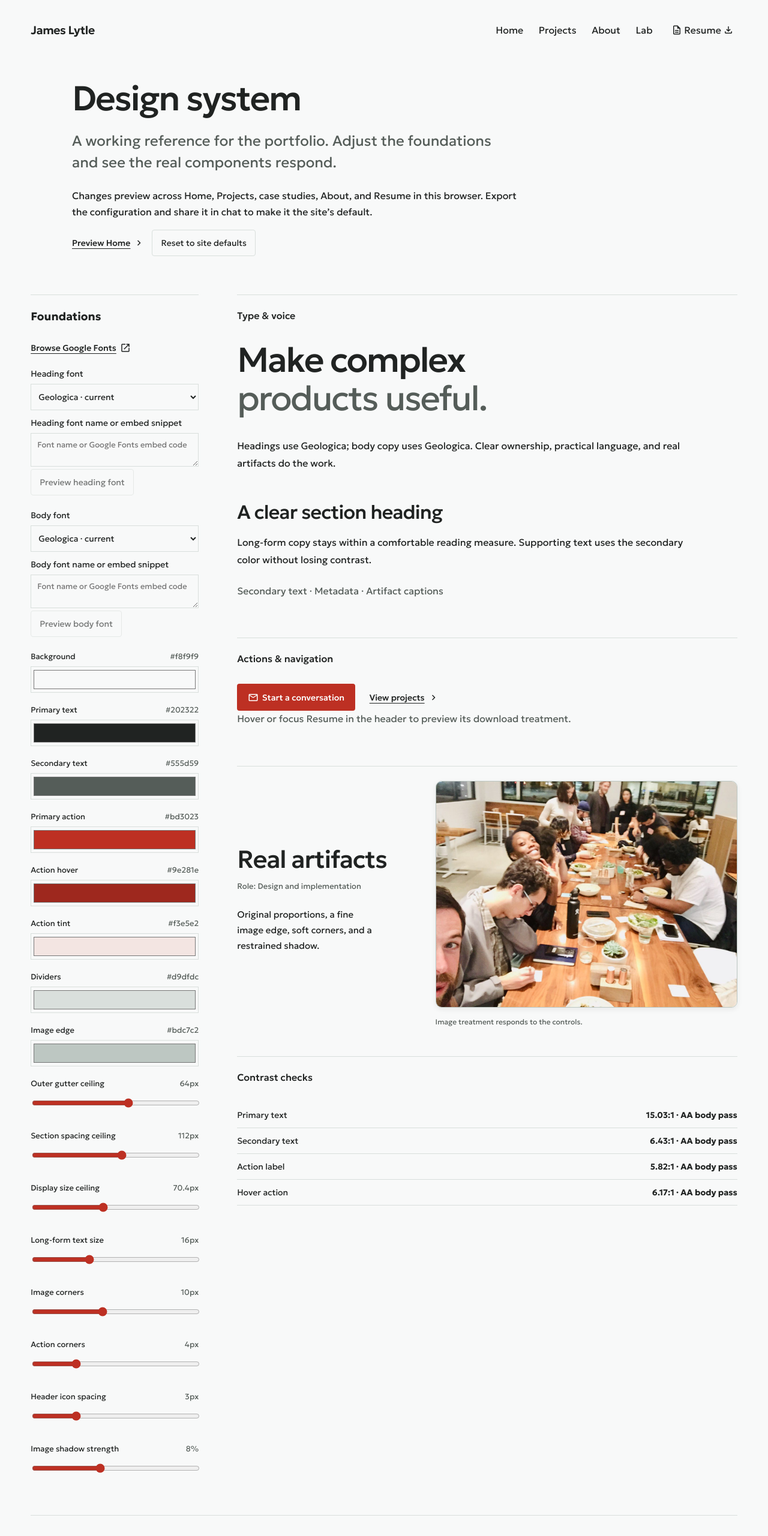
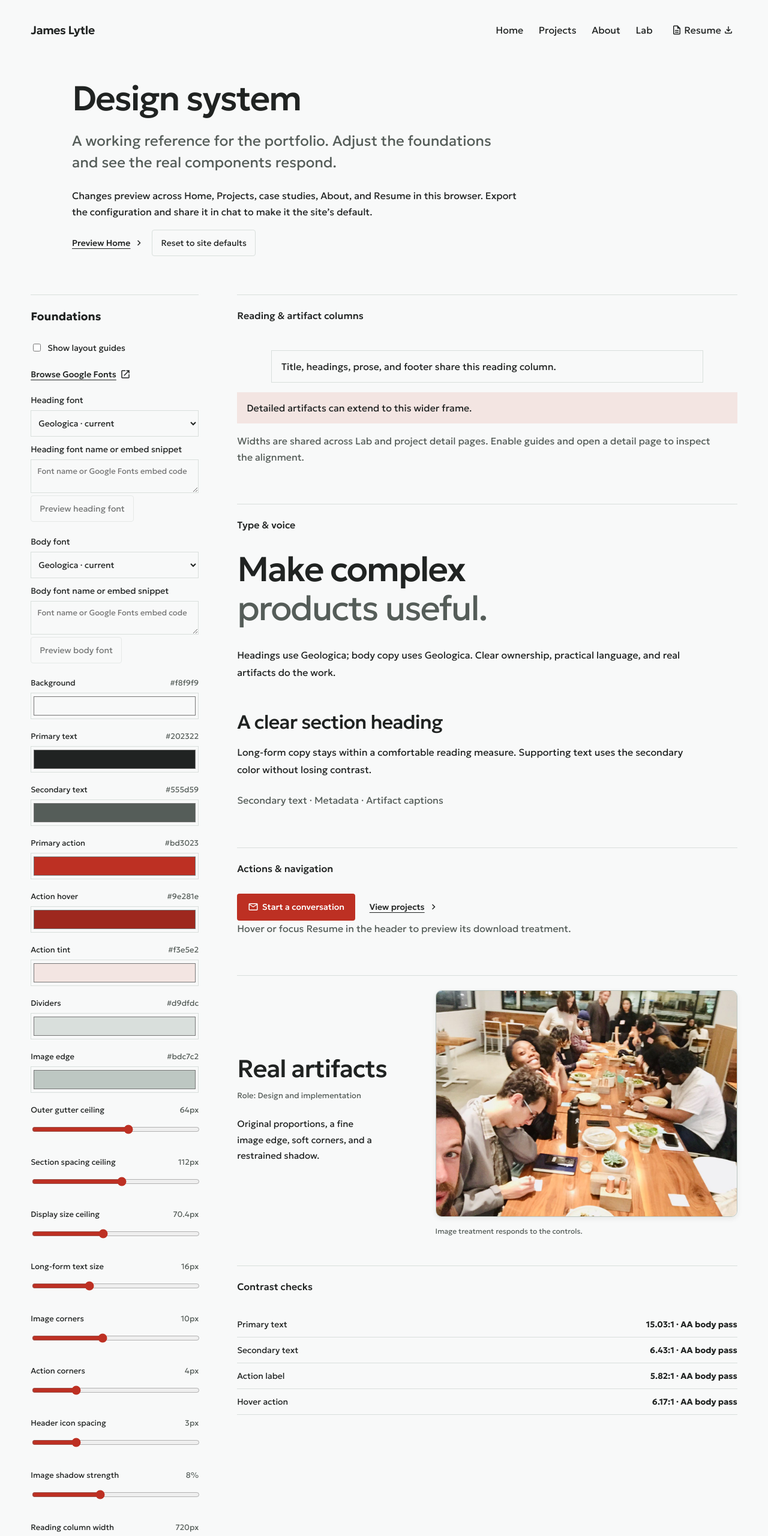
Before and after one commit to 03stories/jameslytle.com, a React (Vite) app: page /sandbox in a window 1280 px wide. Shown: the top 2561 px of the page at 60% size. Built offline with nearby package versions, Linux system fonts and the light colour scheme.

Commit message:
Align detail pages on shared reading and artifact grid

```diff
--- a/src/App.jsx
+++ b/src/App.jsx
@@ -25,6 +25,16 @@ function ScrollToTopOnRouteChange() {
 
 export default function App() {
   const location = useLocation();
+  const [layoutGuides, setLayoutGuides] = useState(false);
+  useEffect(() => {
+    try { setLayoutGuides(sessionStorage.getItem('portfolio-layout-guides') === 'true'); } catch {}
+    const update = event => {
+      setLayoutGuides(event.detail);
+      try { sessionStorage.setItem('portfolio-layout-guides', String(event.detail)); } catch {}
+    };
+    window.addEventListener('portfolio-layout-guides', update);
+    return () => window.removeEventListener('portfolio-layout-guides', update);
+  }, []);
   const [designTokens, setDesignTokens] = useState(defaults);
   useEffect(() => {
     setDesignTokens(readTokens());
@@ -46,7 +56,7 @@ export default function App() {
   }, []);
 
   return (
-    <div style={tokenStyles(designTokens)} className={`app-shell${(location.pathname === '/' || location.pathname.startsWith('/projects') || location.pathname.startsWith('/other-things') || ['/about', '/resume', '/design-system', '/sandbox'].includes(location.pathname)) ? ' portfolio-shell' : ''}`}>
+    <div data-layout-guides={layoutGuides} style={tokenStyles(designTokens)} className={`app-shell${(location.pathname === '/' || location.pathname.startsWith('/projects') || location.pathname.startsWith('/other-things') || ['/about', '/resume', '/design-system', '/sandbox'].includes(location.pathname)) ? ' portfolio-shell' : ''}`}>
       <ScrollToTopOnRouteChange />
       <a className="skip-link" href="#main-content">
         Skip to main content
--- a/src/design/tokens.js
+++ b/src/design/tokens.js
@@ -11,6 +11,7 @@ export const fonts = {
 export const ranges = {
   'gutter-max': [20, 96], 'section-max': [56, 160], 'display-max': [52, 96],
   'body-size': [14, 20], 'image-radius': [0, 24], 'action-radius': [0, 16],
+  'reading-width': [560, 800], 'artifact-width': [800, 1200],
   'icon-gap': [0, 12], 'shadow-opacity': [0, 20]
 };
 export function validateTokens(input) {
--- a/src/design/tokens.json
+++ b/src/design/tokens.json
@@ -16,5 +16,7 @@
   "image-radius": 10,
   "action-radius": 4,
   "icon-gap": 3,
-  "shadow-opacity": 8
+  "shadow-opacity": 8,
+  "reading-width": 720,
+  "artifact-width": 1040
 }
--- a/src/pages/SandboxPage.jsx
+++ b/src/pages/SandboxPage.jsx
@@ -10,14 +10,19 @@ const labels = {
   'accent-hover': 'Action hover', 'action-tint': 'Action tint', line: 'Dividers', 'image-border': 'Image edge',
   'gutter-max': 'Outer gutter ceiling', 'section-max': 'Section spacing ceiling', 'display-max': 'Display size ceiling',
   'body-size': 'Long-form text size', 'image-radius': 'Image corners', 'action-radius': 'Action corners',
+  'reading-width': 'Reading column width', 'artifact-width': 'Wide artifact width',
   'icon-gap': 'Header icon spacing', 'shadow-opacity': 'Image shadow strength'
 };
 
 export default function SandboxPage() {
   const [tokens, setTokens] = useState(defaults);
+  const [guides, setGuides] = useState(false);
   const [status, setStatus] = useState('');
   const [importText, setImportText] = useState('');
-  useEffect(() => setTokens(readTokens()), []);
+  useEffect(() => {
+    setTokens(readTokens());
+    try { setGuides(sessionStorage.getItem('portfolio-layout-guides') === 'true'); } catch {}
+  }, []);
   const output = JSON.stringify(tokens, null, 2);
   const update = next => { setTokens(next); previewTokens(next); setStatus('Preview saved in this browser.'); };
   const checks = [['Primary text', tokens.ink, tokens.bg], ['Secondary text', tokens.muted, tokens.bg], ['Action label', '#ffffff', tokens.accent], ['Hover action', tokens['accent-hover'], tokens['action-tint']]];
@@ -44,6 +49,7 @@ export default function SandboxPage() {
       <div className="design-workspace">
         <aside className="design-controls" aria-label="Design controls">
           <h3>Foundations</h3>
+          <label className="design-guide-control"><input type="checkbox" checked={guides} onChange={event => { setGuides(event.target.checked); window.dispatchEvent(new CustomEvent('portfolio-layout-guides', { detail: event.target.checked })); }} />Show layout guides</label>
           <a className="portfolio-text-link" href="https://fonts.google.com/" target="_blank" rel="noreferrer">Browse Google Fonts <MaterialIcon name="open_in_new" /></a>
           <FontControl role="heading" value={tokens['heading-font']} onChange={font => update({ ...readTokens(), 'heading-font': font })} />
           <FontControl role="body" value={tokens['body-font']} onChange={font => update({ ...readTokens(), 'body-font': font })} />
@@ -55,6 +61,7 @@ export default function SandboxPage() {
           ))}
         </aside>
         <div className="design-specimens">
+          <section className="design-specimen"><h3>Reading & artifact columns</h3><div className="design-layout-preview"><div className="design-layout-text">Title, headings, prose, and footer share this reading column.</div><div className="design-layout-wide">Detailed artifacts can extend to this wider frame.</div></div><p className="design-muted">Widths are shared across Lab and project detail pages. Enable guides and open a detail page to inspect the alignment.</p></section>
           <section className="design-specimen"><h3>Type & voice</h3><div className="home-intro"><h2>Make complex<br /><span>products useful.</span></h2></div><div className="portfolio-editorial-prose"><p>Headings use {fontInfo(tokens['heading-font']).label.split(' · ')[0]}; body copy uses {fontInfo(tokens['body-font']).label.split(' · ')[0]}. Clear ownership, practical language, and real artifacts do the work.</p><h2>A clear section heading</h2><p>Long-form copy stays within a comfortable reading measure. Supporting text uses the secondary color without losing contrast.</p></div><p className="design-muted">Secondary text · Metadata · Artifact captions</p></section>
           <section className="design-specimen"><h3>Actions & navigation</h3><div className="home-actions"><a className="home-primary-action" href="mailto:jameslytle@hey.com"><MaterialIcon name="mail" />Start a conversation</a><Link className="portfolio-text-link" to="/projects">View projects <MaterialIcon name="chevron_right" /></Link></div><p className="design-muted">Hover or focus Resume in the header to preview its download treatment.</p></section>
           <section className="design-specimen portfolio-project"><div className="portfolio-project-copy"><h3>Real artifacts</h3><p className="portfolio-role">Role: Design and implementation</p><p>Original proportions, a fine image edge, soft corners, and a restrained shadow.</p></div><figure><img src={`${import.meta.env.BASE_URL}content/other-things/photo-palette/default-photo.jpg`} alt="Color study photograph used for the portfolio’s Photo Palette experiment" /><figcaption className="portfolio-figure-label">Image treatment responds to the controls.</figcaption></figure></section>
@@ -68,6 +75,7 @@ export default function SandboxPage() {
 
 function FontControl({ role, value, onChange }) {
   const [input, setInput] = useState('');
+  const [guides, setGuides] = useState(false);
   const [status, setStatus] = useState('');
   const [loading, setLoading] = useState(false);
   const title = role === 'heading' ? 'Heading' : 'Body';
--- a/src/styles.css
+++ b/src/styles.css
@@ -779,3 +779,26 @@ select:focus-visible {
 .lab-artifact .palette-tool .card { background: var(--color-surface); border-color: var(--color-border); }
 .lab-artifact .palette-tool :is(input, select, button) { font-family: var(--portfolio-body-font); }
 @media (max-width: 540px) { .lab-index .project-index-row { grid-template-columns: 100px minmax(0, 1fr); } }
+
+/* Shared detail grid: compute the reading column once, independent of heading typography. */
+.case-study { position: relative; display: grid; grid-template-columns: [wide-start] minmax(0, 1fr) [text-start] min(100%, var(--portfolio-reading-width)) [text-end] minmax(0, 1fr) [wide-end]; max-width: var(--portfolio-artifact-width); margin-inline: auto; }
+.case-study-opening, .case-study-footer { grid-column: text-start / text-end; width: 100%; max-width: none; margin-inline: 0; }
+.case-study-prose { grid-column: wide-start / wide-end; display: grid; grid-template-columns: subgrid; max-width: none; width: 100%; margin-inline: 0; }
+.case-study-prose > :is(p, ul, ol, blockquote, h1, h2, h3, h4, h5, h6) { grid-column: text-start / text-end; min-width: 0; max-width: none; width: 100%; margin-inline: 0; }
+.case-study-prose > :is(table, pre, div, figure) { grid-column: wide-start / wide-end; min-width: 0; max-width: 100%; overflow-x: auto; }
+.case-study-prose p:has(> img) { grid-column: text-start / text-end; }
+.case-study-prose img { max-width: 100%; margin-inline: 0; }
+.case-study:not(.lab-artifact) .case-study-prose p:has(> img) { grid-column: wide-start / wide-end; }
+.case-study:not(.lab-artifact) .case-study-prose img { width: 100%; }
+.lab-gallery, .lab-artifact .palette-tool { grid-column: wide-start / wide-end; width: 100%; max-width: none; }
+.lab-gallery img { margin-inline: 0; }
+[data-layout-guides=true] .case-study::before { content: ''; position: absolute; inset-block: 0; left: 50%; transform: translateX(-50%); width: min(100%, var(--portfolio-reading-width)); border-inline: 1px dashed #008b80; pointer-events: none; }
+[data-layout-guides=true] .case-study { outline: 1px dashed #008b80; outline-offset: 8px; }
+.design-guide-control { display: flex; align-items: center; gap: 0.5rem; min-height: 44px; grid-column: 1 / -1; font-size: 0.875rem; }
+.design-layout-preview { max-width: var(--portfolio-artifact-width); margin-inline: auto; padding-block: 1rem; }
+.design-layout-text { width: min(100%, var(--portfolio-reading-width)); margin-inline: auto; padding: 1rem; border: 1px solid var(--portfolio-line); }
+.design-layout-wide { padding: 1rem; margin-top: 1rem; background: var(--portfolio-action-tint); }
+[data-layout-guides=true] .design-layout-text, [data-layout-guides=true] .design-layout-wide { outline: 1px dashed #008b80; }
+.case-study-prose p img { margin-inline: 0; }
+.case-study-prose > div { grid-column: text-start / text-end; }
+.case-study-prose > div:has(iframe, video, embed) { grid-column: wide-start / wide-end; }
```
Also changed, not shown: portfolio/PORTFOLIO_STATUS.md (+2 -0 lines), 1 other file (tests, documents, lock files or other folders).
